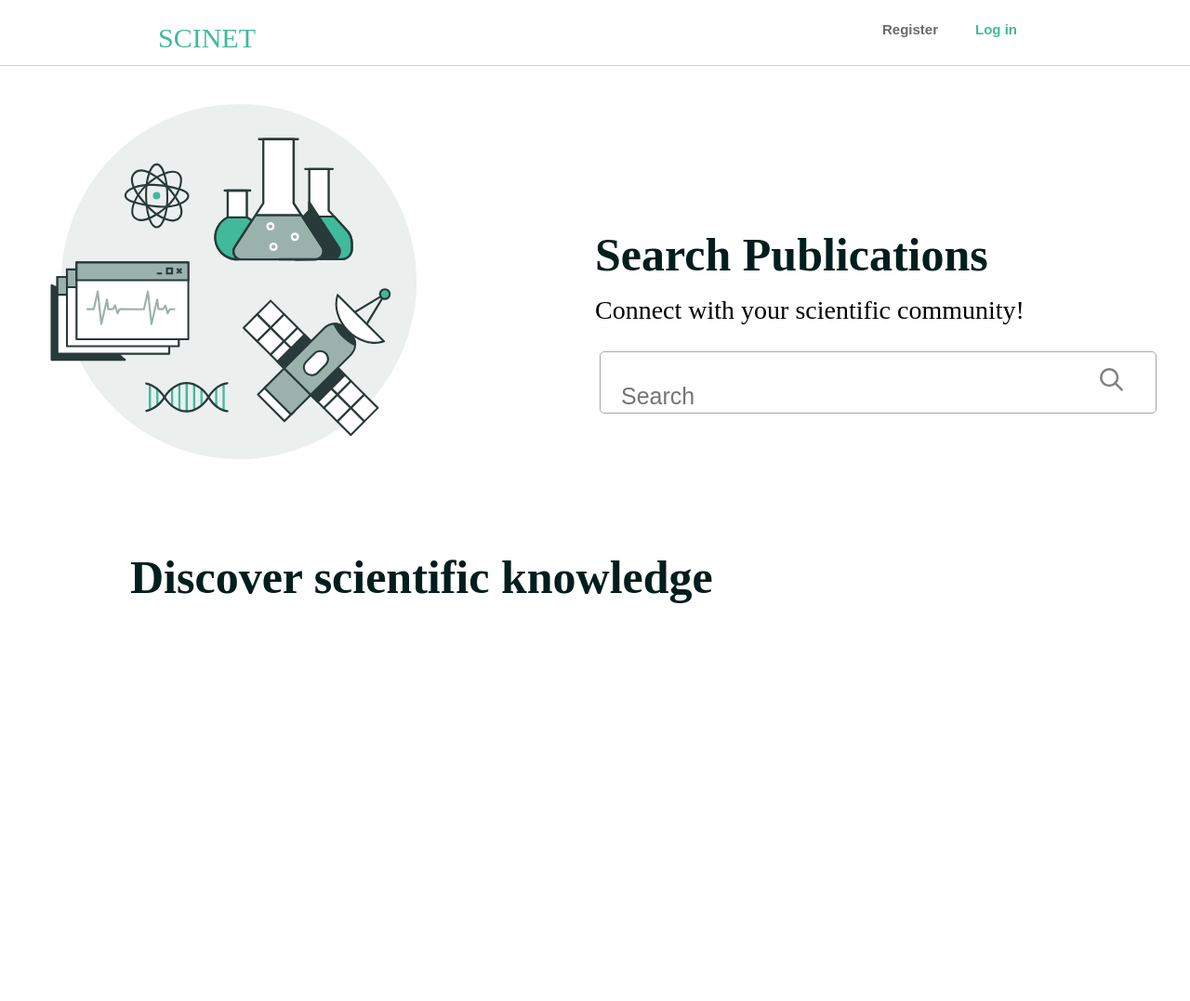
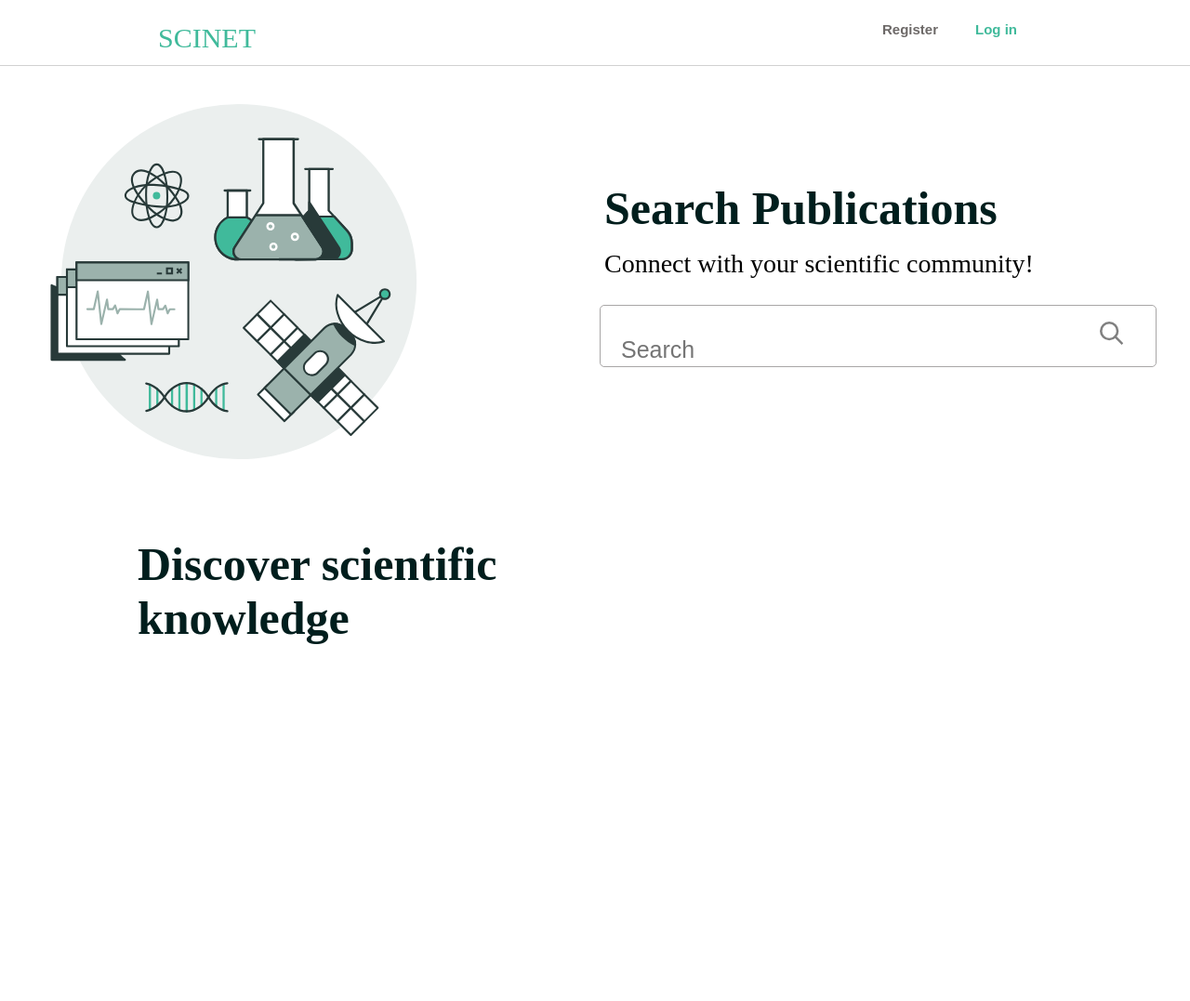
Before and after one commit to rcsrn/scinet, a Django app: page /scinet/main/ in a window 1280 px wide. Shown: the top 1077 px of the page at 93% size. Run offline with Django 4.2, Linux system fonts and the light colour scheme; data that the repository does not hold is empty.

Commit message:
refactor: grid adjustment

```diff
--- a/scinet_app/static/index.css
+++ b/scinet_app/static/index.css
@@ -79,7 +79,7 @@ body {
 
 .first-section {
     display: grid;
-    grid-template-columns: 50% 1fr;
+    grid-template-columns: 50% 50%;
 }
 
 .main-image-container {
@@ -94,15 +94,12 @@ body {
     right: 168px;
 }
 
-.outer-search-pharase-container,
-.outer-search-bar-container {
-    position: relative;
-}
 
 .search-container {
     display: grid;
-    grid-template-rows: 300px 300px;
+    grid-template-rows: 250px 300px;
     position: relative;
+    height: 500px;
 }
 
 .search-phrase-container {
@@ -116,6 +113,7 @@ body {
     font-weight:bold;
     font-family: Montserrat;
     position: relative;
+    left: 10px;
     margin-bottom: 15px;
 }
 
@@ -125,6 +123,7 @@ body {
     border-radius: 5px;
     position: absolute;
     left: 5px;
+
 }
 
 .search-bar {
@@ -153,24 +152,34 @@ body {
 }
 
 .connect-phrase-container {
-    display: inline-block;
-    width:45vw;
-    margin-left: 100px;
+    position: relative;
+    margin-left: 80px;
+    width: 50%;
 }
 
 .connect-phrase {
-    width: 800px;
     font-size: 50px;
     font-weight: bold;
+    width: 500px;
     font-family: Montserrat;
     color: rgb(0, 30, 29);
+    margin-top: 0px;
+    display: inline-block;
+    margin-left: 0px;
     position: absolute;
-    left: 140px;
-    margin-top: 0px;
+    left: 60px;
 }
 
 .p2 {
     font-size: 28px;
     font-family: Montserrat;
     margin-top: 0px;
+    position: relative;
+    left: 10px;
 }
+
+.second-section {
+    display: grid;
+    grid-template-columns: 50% 50%;
+    position: relative;
+}
```
